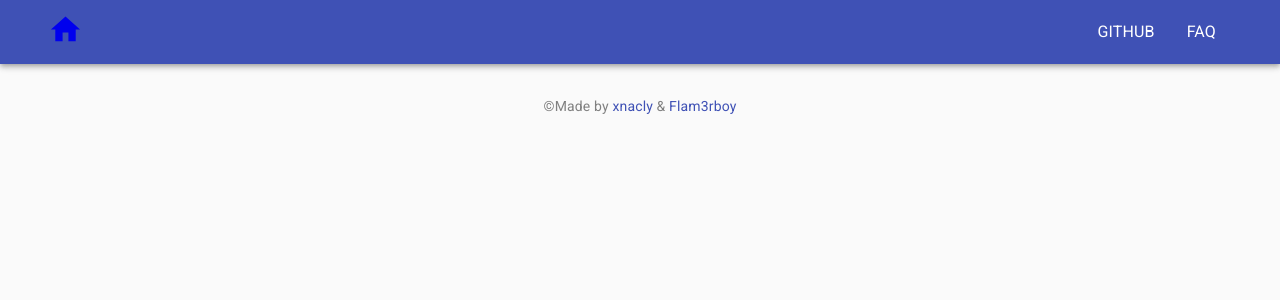
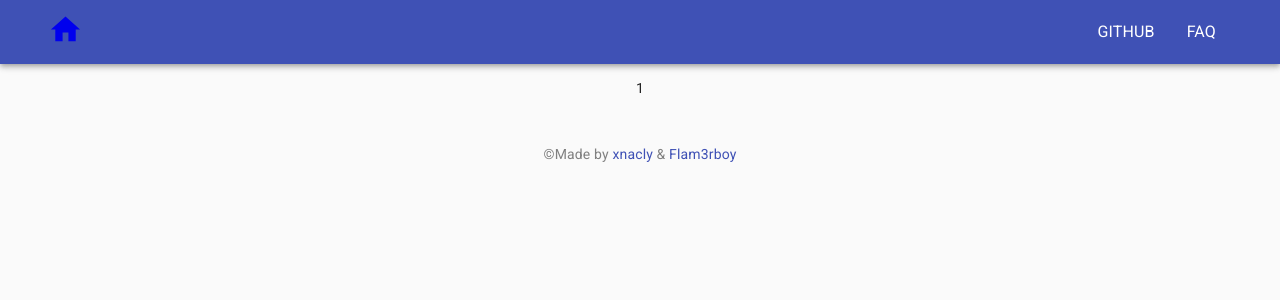
Before and after one commit to x127f/liber-opinio, a React (Create React App) app in the folder frontend/: page /re/1 in a window 1280 px wide. Shown: the top 300 px of the page. Built offline with nearby package versions, Linux system fonts and the light colour scheme.

Commit message:
added dynamic routing

```diff
--- a/frontend/src/App.js
+++ b/frontend/src/App.js
@@ -7,6 +7,7 @@ import { Header } from "./components/Header";
 import Footer from "./components/Footer";
 
 import Main from "./components/sites/Main";
+import Ressource from "./components/sites/Ressource";
 import Github from "./components/sites/Github";
 import Faq from "./components/sites/Faq";
 
@@ -26,6 +27,7 @@ function App() {
 					<Route exact path="/faq">
 						<Faq></Faq>
 					</Route>
+					<Route path="/re/:ressource_url" component={Ressource}></Route>
 				</Switch>
 				<Footer />
 			</div>
@@ -33,4 +35,5 @@ function App() {
 	);
 }
 
+//* Ressource used for dynamic routes: https://dev.to/dsckiitdev/dynamic-pages-using-react-router-2pm
 export default App;
--- /dev/null
+++ b/frontend/src/components/sites/Ressource.jsx
@@ -0,0 +1,10 @@
+function Ressource({ match }) {
+	const ressource = match.params.ressource_url;
+	return (
+		<div>
+			<p>{ressource}</p>
+		</div>
+	);
+}
+
+export default Ressource;
```
Also changed, not shown: 1 other file (tests, documents, lock files or other folders).
